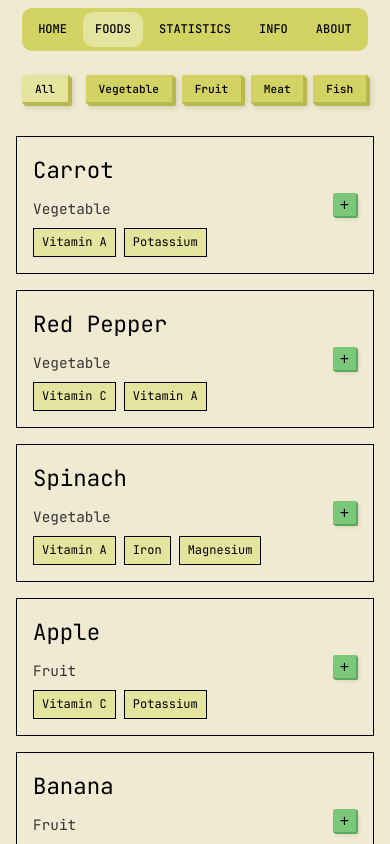
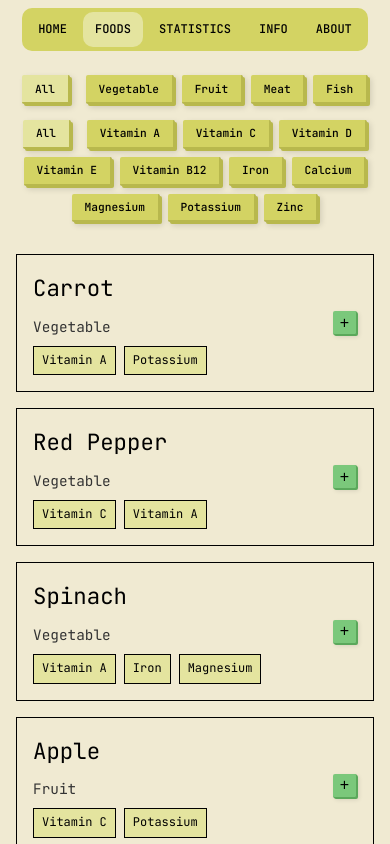
Before and after one commit to MatejHlavac/Micronutrient_Tracker, a Vue app: page /add in a window 390 px wide. Shown: the top 844 px of the page. Built offline with nearby package versions, Linux system fonts and the light colour scheme.

Commit message:
Mikronutrient kategórie
- Pridanie možnosti filtrovania potravín podľa mikronutrientov.
- Tiež pridaná možnost kombinovania filtrov kategórii a mikronutrientov

```diff
--- a/src/views/AddFoodView.vue
+++ b/src/views/AddFoodView.vue
@@ -1,6 +1,7 @@
 <script>
 import foodsData from '@/data/foods.json'
 import FoodCard from '@/components/FoodCard.vue'
+import Micronutrients from '@/data/micronutrients.json'
 
 export default {
     name: 'AddFoodView',
@@ -12,23 +13,45 @@ export default {
     data() {
         return {
             foods: foodsData,
-            selectedCategory: 'all'
+			micronuts: Micronutrients,
+            selectedCategory: 'all',
+			selectedMicro: 'all'
         }
     },
 
     computed: {
         filteredFoods() {
-            if (this.selectedCategory === 'all') {
+            if (this.selectedCategory === 'all' && this.selectedMicro === 'all') {
                 return this.foods
             }
+			else if (this.selectedCategory === 'all' && this.selectedMicro !== 'all') {
+				return this.foods.filter(food =>
+					Object.keys(food.micronutrients).some(micronutrient => micronutrient === this.selectedMicro))
+			}
+			else if (this.selectedCategory !== 'all' && this.selectedMicro === 'all') {
+				return this.foods.filter(food =>
+					food.category === this.selectedCategory)
+			}
+			else {
+				return (this.foods.filter(food =>
+					food.category === this.selectedCategory &&
+					Object.keys(food.micronutrients).some(micronutrient =>
+						micronutrient === this.selectedMicro)))
+			}
+        },
 
-            return this.foods.filter(food => food.category === this.selectedCategory)
+		micronutrientIds() {
+			return ['all', ...this.micronuts.map(item => item.id)]
 		}
     },
 
     methods: {
         setCategory(category) {
             this.selectedCategory = category
+        },
+
+		setMicro(micronutrient) {
+			this.selectedMicro = micronutrient
 		}
     }
 }
@@ -37,20 +60,33 @@ export default {
 <template>
     <div class = "add-food">
         <div class = "filters">
+			<div class = "category-filters">
 				<button v-for="category in ['all', 'vegetable', 'fruit', 'meat', 'fish']"
 					:key = "category"
 					@click = "setCategory(category)"
-                :class = "['filter-button', {active: selectedCategory === category}]"
+					:class = "['category-filter-button', {active: selectedCategory === category}]"
 				>
 				{{ category === 'all' ? 'All' : category.charAt(0).toUpperCase() + category.slice(1) }}
 				</button>
 			</div>
-
-        <div class = "foods-list">
-            <FoodCard v-for = "food in filteredFoods" :key = "food.id" :foodItem = "food" />
+			<div class = "micronutrient-filters">
+				<button v-for="micronutrient in micronutrientIds"
+					:key = "micronutrient"
+					@click = "setMicro(micronutrient)"
+					:class = "['micronutrient-filter-button', {active: selectedMicro === micronutrient}]"
+				>
+				{{ micronutrient === 'all' ? 'All' : (micronuts.find(m => m.id === micronutrient)?.name ?? micronutrient) }}
+				</button>
 			</div>
         </div>
 
+        <div v-if = "filteredFoods.length > 0" class = "foods-list">
+            <FoodCard v-for = "food in filteredFoods" :key = "food.id" :foodItem = "food" />
+        </div>
+		<div v-else class = "no-foods-text">
+			<p>No foods found... change filters!</p>
+		</div>
+    </div>
 </template>
 
 <style scoped>
@@ -71,16 +107,35 @@ export default {
 	width: 100%;
 }
 
+.no-foods-text {
+	text-align: center;
+	margin-top: 6rem;
+}
+
+.no-foods-text p {
+	font-size: 1.5rem;
+	margin: 0;
+}
+
 .filters {
+	display: flex;
+	flex-direction: column;
+	align-items: center;
+	gap: 1rem;
+	margin-bottom: 2rem;
+}
+
+.category-filters,
+.micronutrient-filters {
 	display: flex;
 	justify-content: center;
 	align-items: center;
 	gap: 0.5rem;
-	margin-bottom: 2rem;
 	flex-wrap: wrap;
 }
 
-.filter-button {
+.category-filter-button,
+.micronutrient-filter-button {
 	padding: 0.5rem 1rem;
 	background: #d3d363;
 	border-radius: 2px;
@@ -99,21 +154,25 @@ export default {
 	border-left: none;
 }
 
-.filter-button:first-child {
+.category-filter-button:first-child,
+.micronutrient-filter-button:first-child {
 	margin-right: 1rem;
 }
 
-.filter-button:hover {
+.category-filter-button:hover,
+.micronutrient-filter-button:hover {
 	box-shadow: 1px 1px 0 #b8b84d, 2px 2px 4px rgba(0, 0, 0, 0.1);
 	transform: translate(1px, 1px);
 }
 
-.filter-button:active {
+.category-filter-button:active,
+.micronutrient-filter-button:active {
 	box-shadow: 0.5px 0.5px 0 #b8b84d, 1px 1px 2px rgba(0, 0, 0, 0.08);
 	transform: translate(1.5px, 1.5px);
 }
 
-.filter-button.active {
+.category-filter-button.active,
+.micronutrient-filter-button.active {
 	background: #e4e49f;
 }
 
@@ -126,12 +185,14 @@ export default {
 		max-width: 100%;
 	}
 
-	.filter-button {
+	.category-filter-button,
+	.micronutrient-filter-button {
 		font-size: 0.7rem;
 		padding: 0.4rem 0.8rem;
 	}
 
-	.filter-button:first-child {
+	.category-filter-button:first-child,
+	.micronutrient-filter-button:first-child {
 		margin-right: 0.5rem;
 	}
 }
```
Lines whose indentation alone changed are shown as unchanged.
